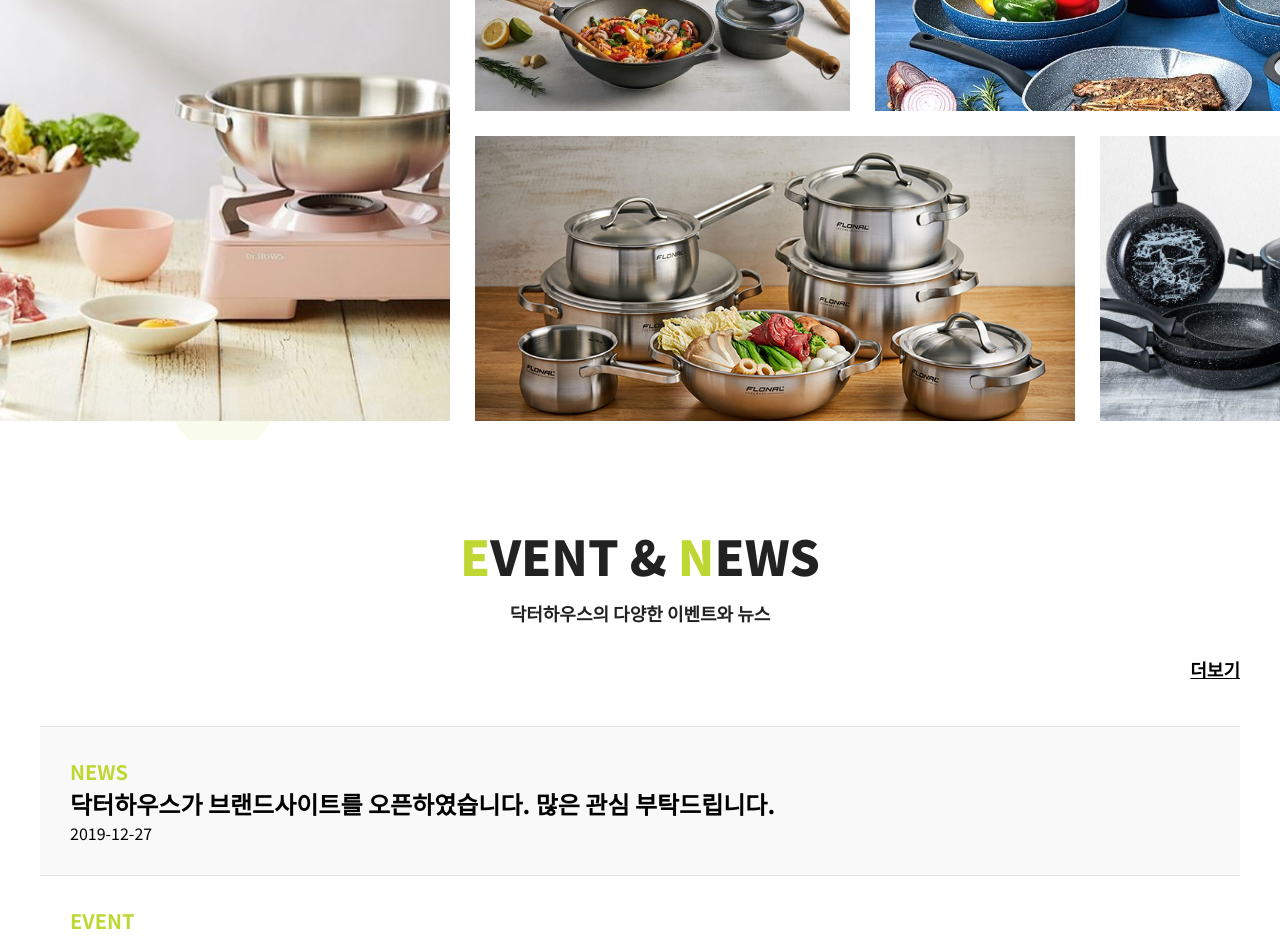
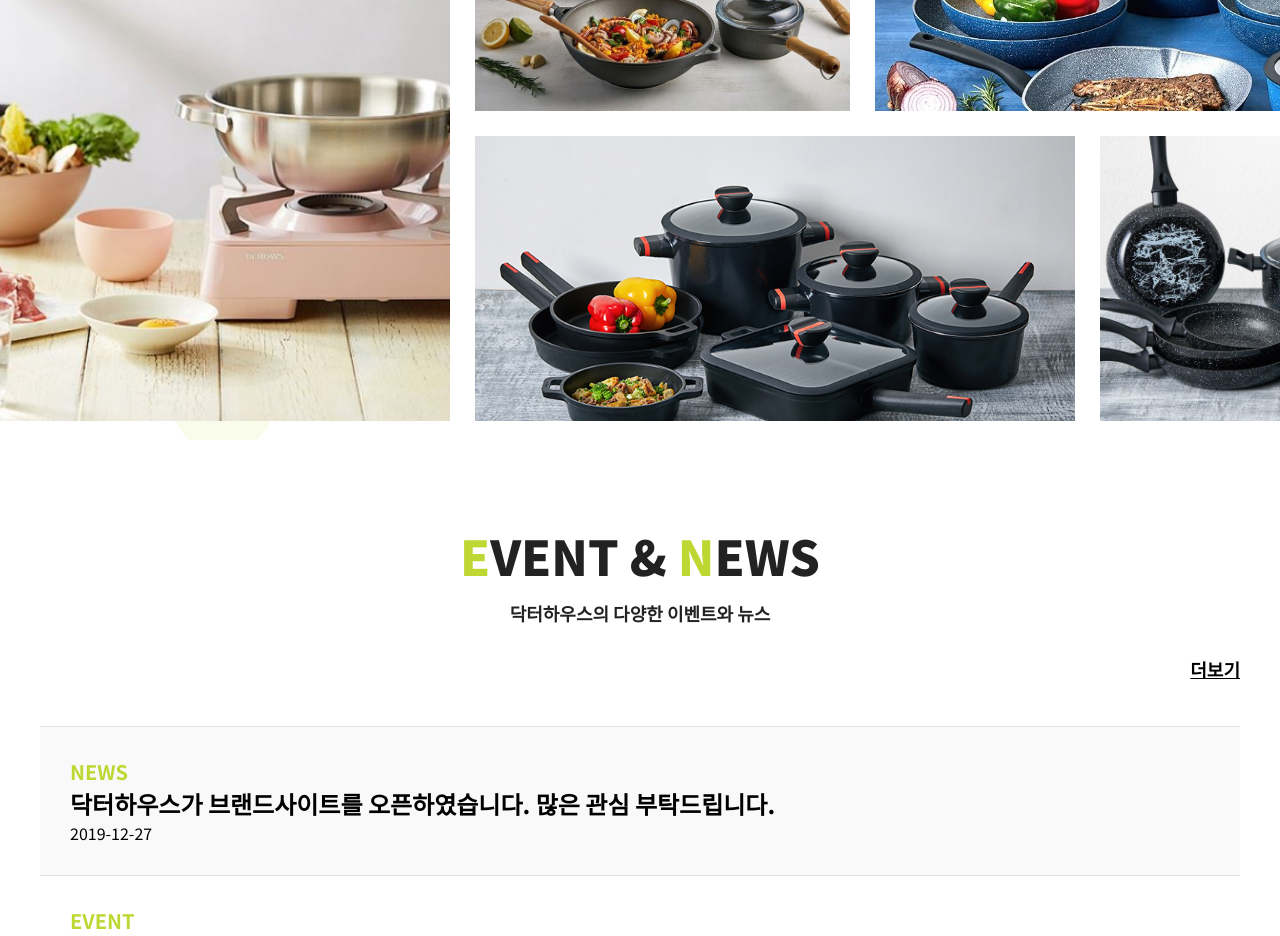
Before and after one commit to jinhee0071/drhows, a plain HTML site: page index.html in a window 1280 px wide. Shown: the part 3160-4096 px from the top of the page. Drawn offline with nearby package versions, Linux system fonts and the light colour scheme.

Commit message:
Update style.css

```diff
--- a/style.css
+++ b/style.css
@@ -282,7 +282,7 @@
     float: left;
     width:40%;
     height:285px;
-    background: url(img/con2\ \(1\).jpg) no-repeat center;
+    background: url(img/con2\ \(3\).jpg) no-repeat center;
     background-size: cover;
 }
 .con3 .pro5{
```
